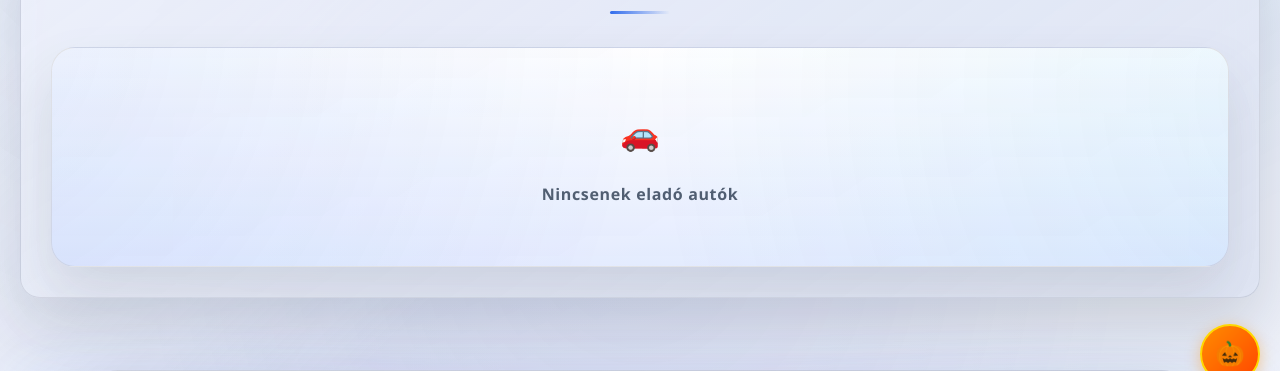
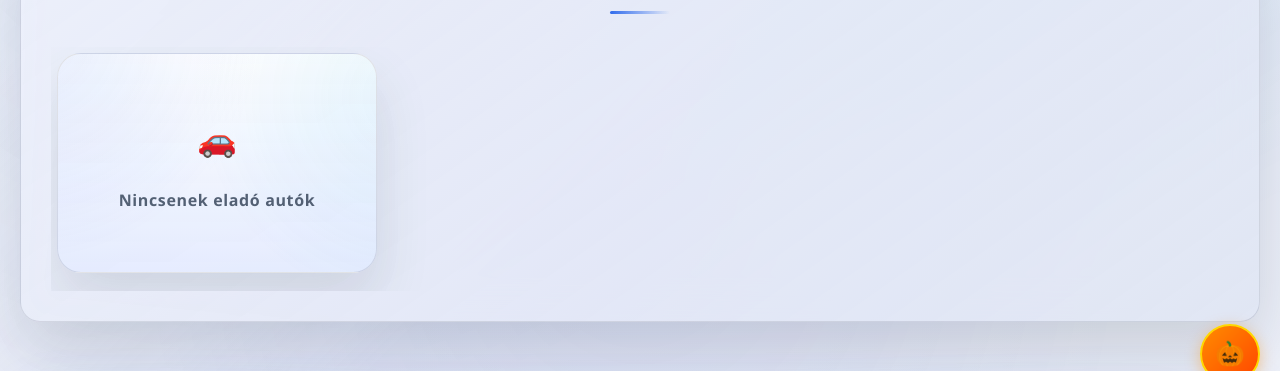
Before and after one commit to Tomikk0/jimenez-motors, a PHP site: page / in a window 1280 px wide. Shown: the part 396-767 px from the top of the page. Run offline with PHP 8.4, Linux system fonts and the light colour scheme; data that the repository does not hold is empty.

Commit message:
Make car cards scroll horizontally

```diff
--- a/css/modern.css
+++ b/css/modern.css
@@ -1002,10 +1002,32 @@ select:focus {
 }
 
 .car-card-grid {
-  display: grid;
+  display: flex;
   gap: 24px;
-  grid-template-columns: repeat(auto-fit, minmax(260px, 1fr));
+  overflow-x: auto;
+  padding: 6px 6px 18px;
   position: relative;
+  scroll-snap-type: x proximity;
+  -webkit-overflow-scrolling: touch;
+}
+
+.car-card-grid::after {
+  content: '';
+  flex: 0 0 6px;
+}
+
+.car-card-grid::-webkit-scrollbar {
+  height: 8px;
+}
+
+.car-card-grid::-webkit-scrollbar-track {
+  background: rgba(15, 23, 42, 0.06);
+  border-radius: 999px;
+}
+
+.car-card-grid::-webkit-scrollbar-thumb {
+  background: rgba(37, 99, 235, 0.35);
+  border-radius: 999px;
 }
 
 .car-card {
@@ -1020,6 +1042,8 @@ select:focus {
   box-shadow: 0 28px 55px rgba(15, 23, 42, 0.12);
   overflow: hidden;
   min-height: 100%;
+  flex: 0 0 320px;
+  scroll-snap-align: center;
 }
 
 .car-card::before {
@@ -1251,6 +1275,7 @@ body.logged-in .car-card-price-public.car-card-price-keszpenz {
 @media (max-width: 720px) {
   .car-card {
     padding: 18px;
+    flex: 0 0 280px;
   }
 
   .car-card-image,
@@ -1260,7 +1285,7 @@ body.logged-in .car-card-price-public.car-card-price-keszpenz {
 }
 
 @media (max-width: 520px) {
-  .car-card-grid {
-    grid-template-columns: 1fr;
+  .car-card {
+    flex-basis: calc(100vw - 80px);
   }
 }
```
